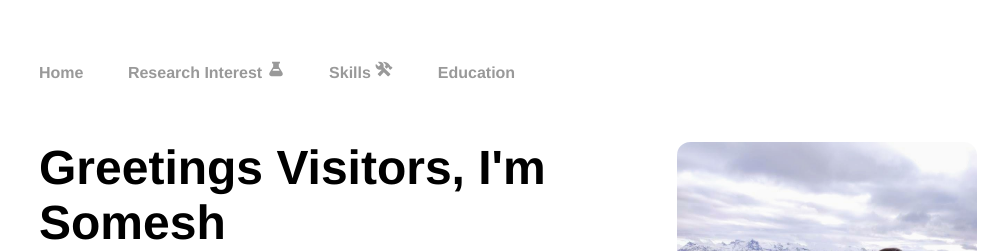
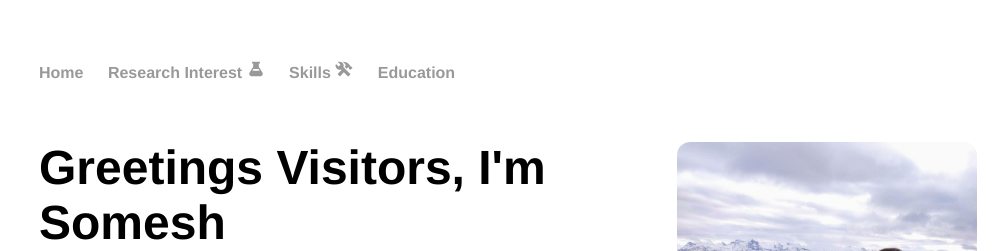
Before and after one commit to saisomesh2594/saisomesh2594.github.io, a Jekyll site: the page built from index.html, in a window 1280 px wide. Shown: the top 251 px of the page, without its empty margins (131-1139 px from the left). Built offline with Jekyll 4.4.1, drawn with Linux system fonts in a browser that asks for light colours.

Commit message:
update css

```diff
--- a/css/main.css
+++ b/css/main.css
@@ -12,8 +12,9 @@ nav ul, footer ul {
 
 nav ul li, footer ul li {
     display: inline;
-    margin-right: 20px;
-    padding: 10px;
+    margin-right: 10px;
+    margin-left: 10px;
+    /*padding: 10px;*/
 }
 
 ul li{
```
